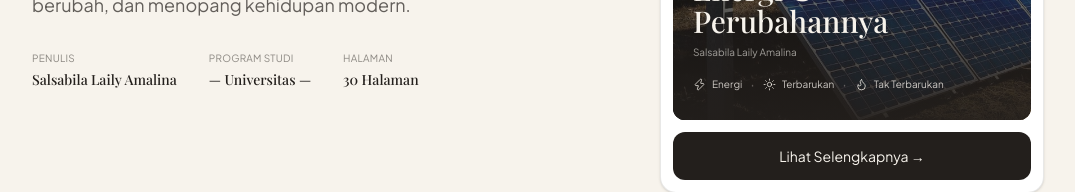
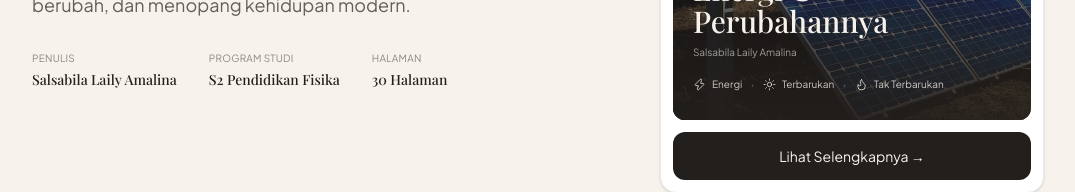
Before and after one commit to ysufdytulloh/volta-magazine, a Next.js app: page / in a window 1280 px wide. Shown: the part 503-695 px from the top of the page, without its empty margins (72-1147 px from the left). Built offline with nearby package versions, Linux system fonts and the light colour scheme.

Commit message:
content: add program studi S2 Pendidikan Fisika on landing page

```diff
--- a/app/page.tsx
+++ b/app/page.tsx
@@ -39,7 +39,7 @@ export default function Home() {
                 Program Studi
               </p>
               <p className="font-display text-sm text-charcoal  mt-1">
-                — Universitas —
+                S2 Pendidikan Fisika
               </p>
             </div>
             <div>
```
